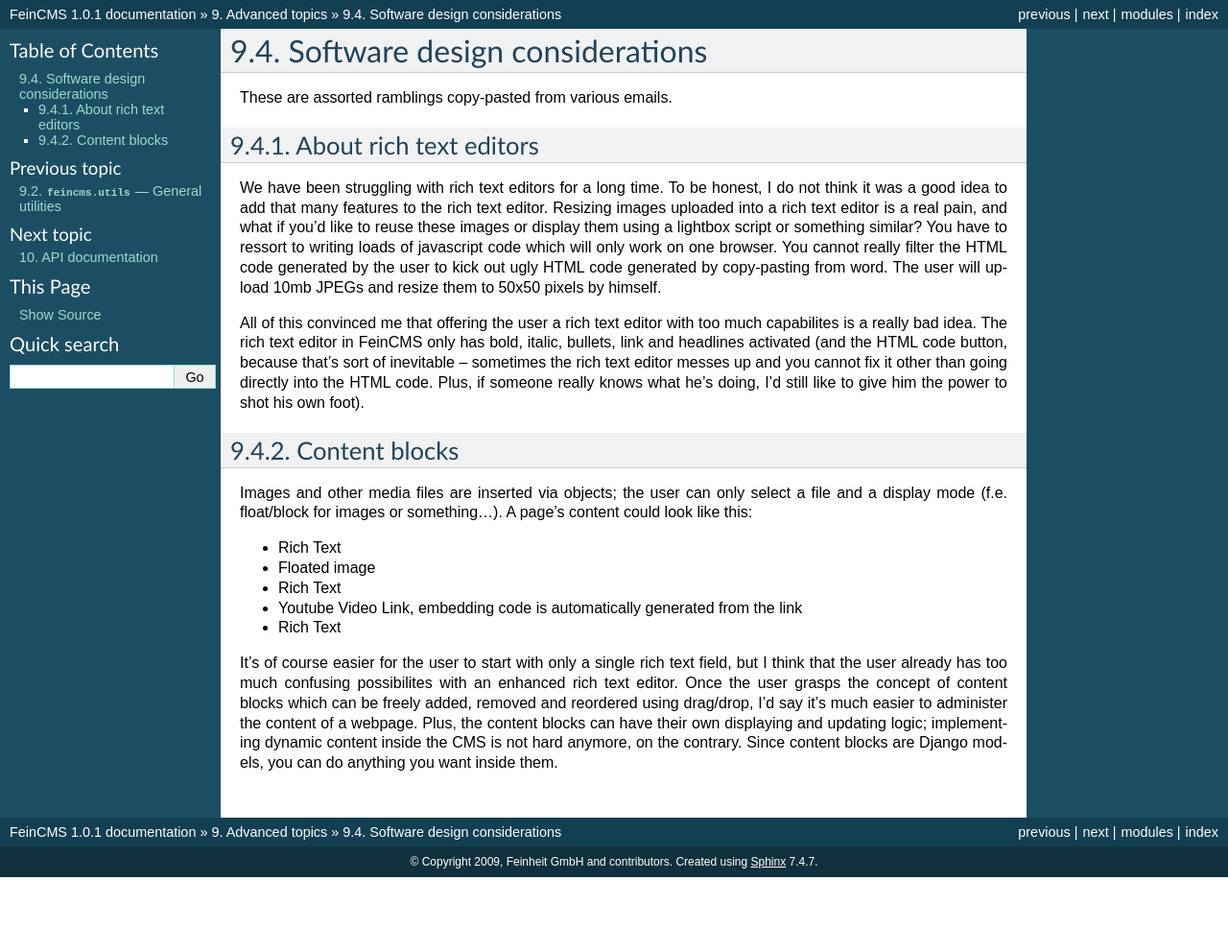
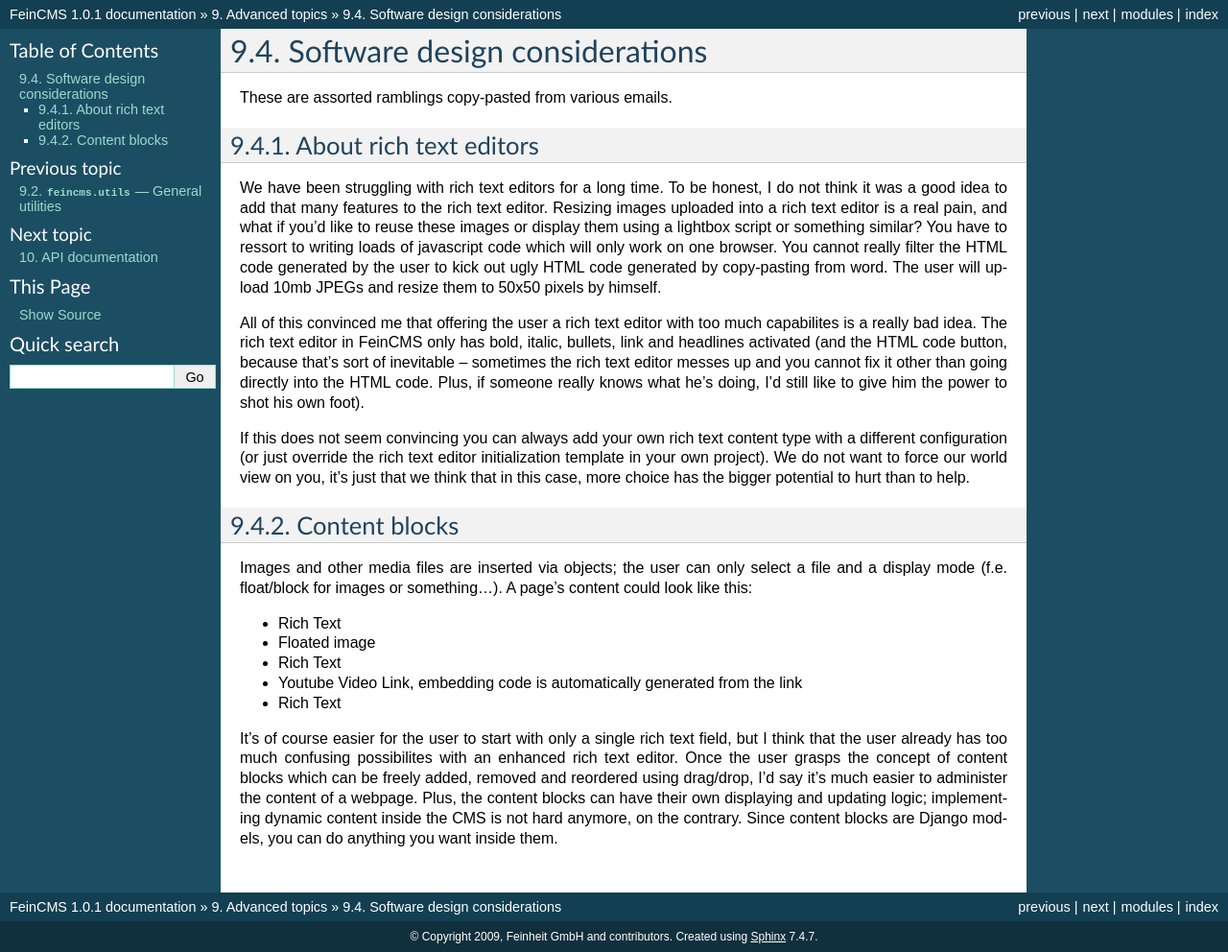
Before and after one commit to feincms/feincms, a Sphinx documentation site: the page built from docs/advanced/designdecisions.txt, in a window 1280 px wide. Shown: the whole page at 96% size. Built offline with Sphinx 7.4.7, drawn with Linux system fonts in a browser that asks for light colours; before the commit the page ends 914 px from its top, so only the background shows below that.

Commit message:
Add further thoughts about rich text contents to the design considerations doc

```diff
--- a/docs/advanced/designdecisions.txt
+++ b/docs/advanced/designdecisions.txt
@@ -30,6 +30,12 @@ other than going directly into the HTML code. Plus, if someone really
 knows what he's doing, I'd still like to give him the power to shot
 his own foot).
 
+If this does not seem convincing you can always add your own rich text
+content type with a different configuration (or just override the rich
+text editor initialization template in your own project). We do not want
+to force our world view on you, it's just that we think that in this
+case, more choice has the bigger potential to hurt than to help.
+
 
 Content blocks
 --------------
```
